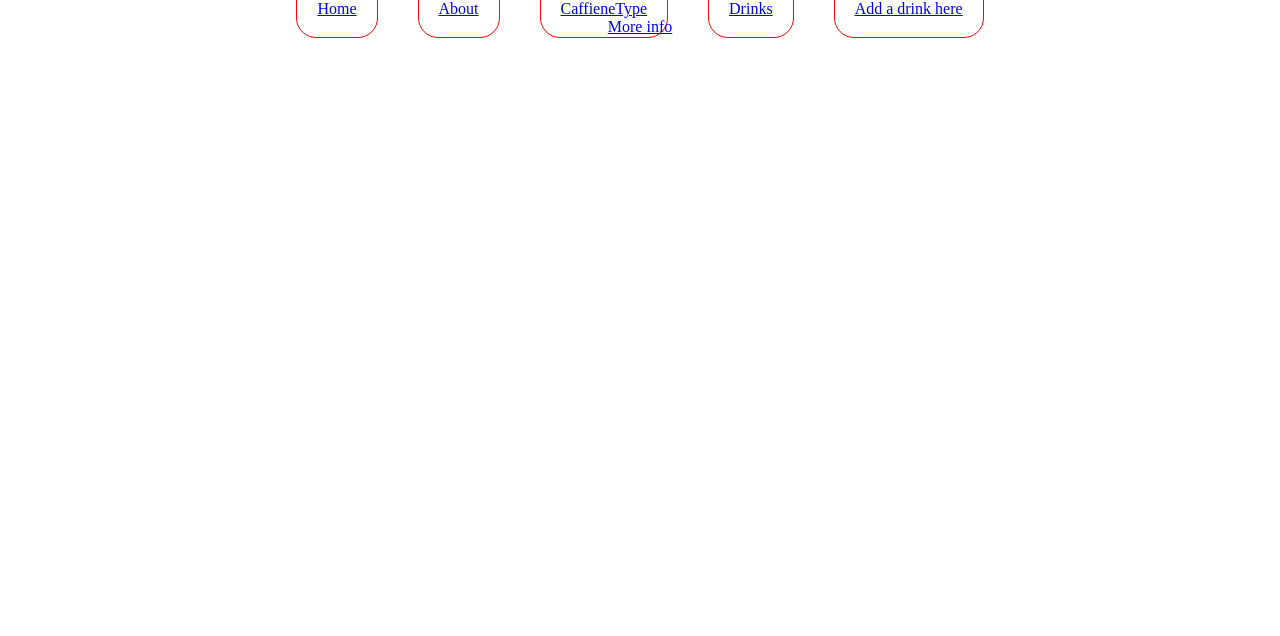
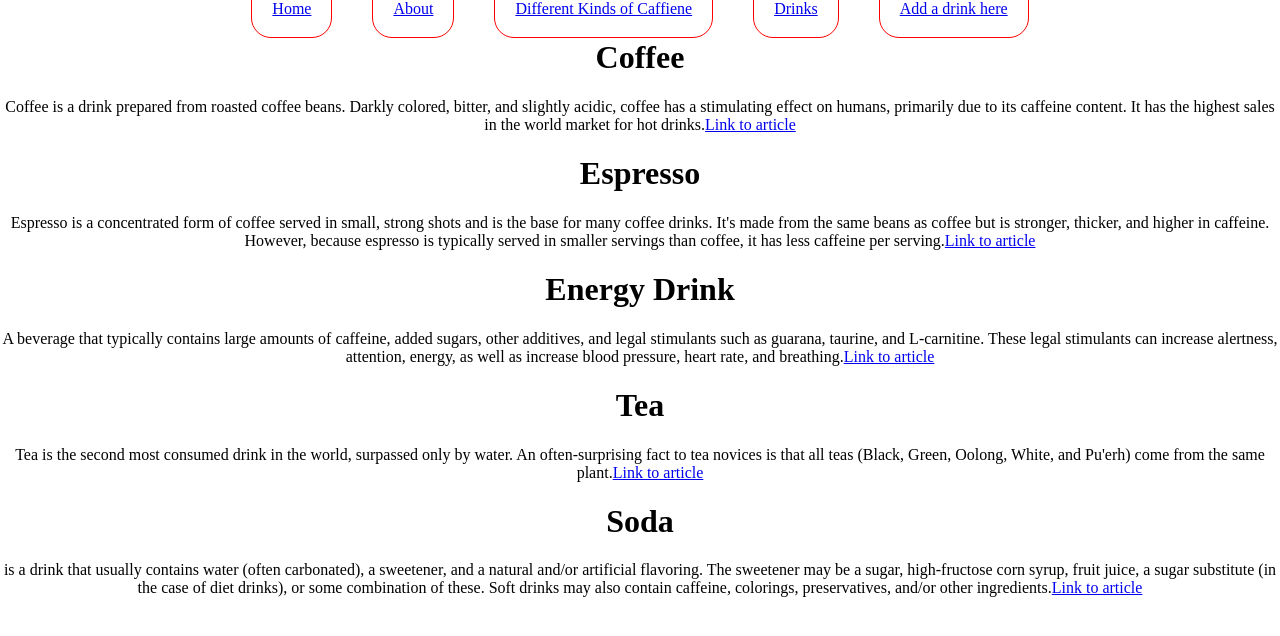
Before and after one commit to jascolil01/Website-for-Caffiene, a React (Create React App) app in the folder client/: page /CaffieneType in a window 1280 px wide. Shown: the top 636 px of the page. Built offline with nearby package versions, Linux system fonts and the light colour scheme; no server answers.

Commit message:
added info section about different forms of caffiene

```diff
--- a/client/src/App.js
+++ b/client/src/App.js
@@ -35,8 +35,8 @@ const App=()=> {
     <Routes>
       <Route path="/" element ={<Home/>}/>
       <Route path="/About" element ={<About/>}/>
-      <Route path="/CaffieneType/CaffieneForm" element ={<CaffieneForm/>}/>
-      <Route path="/CaffieneType" element ={<CaffieneType/>}/>
+      <Route path="/CaffieneForm" element ={<CaffieneForm drinks={drinks}/>}/>
+      <Route path="/CaffieneType" element ={<CaffieneType drinks={drinks}/>}/>
       <Route path="/DrinkForm/:id" element ={<DrinkForm drinks={drinks}/>}/>
       <Route path="/EditDrink/:id" element ={<EditDrink />}/>
       <Route path="/Drinks" element ={<Drinks getDrink={getDrink} drinks={drinks}/>}/>
--- a/client/src/components/CaffieneForm.js
+++ b/client/src/components/CaffieneForm.js
@@ -1,7 +1,15 @@
-import React from 'react'
+import axios from 'axios'
+import { NavLink } from 'react-router-dom'
 
-export default function CaffieneForm() {
+
+export default function Drinks(props) {
+
+
+
   return (
-    <div>CaffieneForm</div>
+    <div>
+Implement filter feature later
+    </div>
+
   )
 }
--- a/client/src/components/CaffieneType.js
+++ b/client/src/components/CaffieneType.js
@@ -1,9 +1,23 @@
 import { NavLink } from "react-router-dom"
 
-export default function CaffieneType() {
+export default function CaffieneType(props) {
+
+
   return (
     <div>
-      <NavLink to="/CaffieneType/CaffieneForm">More info</NavLink>
+      <h1>Coffee</h1>
+      <p>Coffee is a drink prepared from roasted coffee beans. Darkly colored, bitter, and slightly acidic, coffee has a stimulating effect on humans, primarily due to its caffeine content. It has the highest sales in the world market for hot drinks.<a href="https://en.wikipedia.org/wiki/Coffee">Link to article</a></p>
+      <h1>Espresso</h1>
+      <p>Espresso is a concentrated form of coffee served in small, strong shots and is the base for many coffee drinks. It's made from the same beans as coffee but is stronger, thicker, and higher in caffeine. However, because espresso is typically served in smaller servings than coffee, it has less caffeine per serving.<a href="https://www.thespruceeats.com/what-is-espresso-765702#:~:text=Espresso%20is%20a%20concentrated%20form,has%20less%20caffeine%20per%20serving.">Link to article</a></p>
+      <h1>Energy Drink</h1>
+      <p>A beverage that typically contains large amounts of caffeine, added sugars, other additives, and legal stimulants such as guarana, taurine, and L-carnitine. These legal stimulants can increase alertness, attention, energy, as well as increase blood pressure, heart rate, and breathing.<a href="https://www.cdc.gov/healthyschools/nutrition/energy.htm#:~:text=What%20Is%20an%20Energy%20Drink,%2C%20heart%20rate%2C%20and%20breathing.">Link to article</a></p>
+      <h1>Tea</h1>
+      <p> Tea is the second most consumed drink in the world, surpassed only by water. An often-surprising fact to tea novices is that all teas (Black, Green, Oolong, White, and Pu'erh) come from the same plant.<a href="https://www.teaclass.com/lesson_0101.html">Link to article</a></p>
+      <h1>Soda</h1>
+      <p>is a drink that usually contains water (often carbonated), a sweetener, and a natural and/or artificial flavoring. The sweetener may be a sugar, high-fructose corn syrup, fruit juice, a sugar substitute (in the case of diet drinks), or some combination of these. Soft drinks may also contain caffeine, colorings, preservatives, and/or other ingredients.<a href="https://en.wikipedia.org/wiki/Soft_drink">Link to article</a></p>
+
     </div>
   )
 }
+
+//${drink.typeOfCaffiene} for end of path name after implementation
--- a/client/src/components/NavBar.js
+++ b/client/src/components/NavBar.js
@@ -5,7 +5,7 @@ export default function NavBar() {
     <nav>
       <NavLink  id = "navbar"to="/">Home</NavLink>
       <NavLink id = "navbar" to="/About">About</NavLink>
-      <NavLink  id = "navbar"to="/CaffieneType">CaffieneType</NavLink>
+      <NavLink  id = "navbar"to="/CaffieneType">Different Kinds of Caffiene</NavLink>
       <NavLink  id = "navbar"to="/Drinks">Drinks</NavLink>
       <NavLink id = "navbar" to ="/AddDrink">Add a drink here</NavLink>
     </nav>
```
Also changed, not shown: 2 other files (tests, documents, lock files or other folders).
